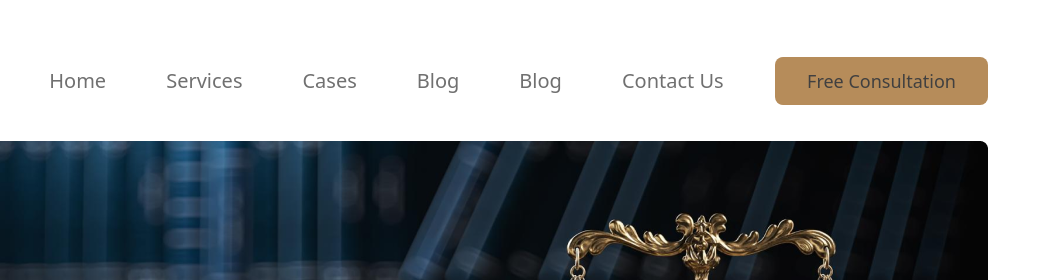
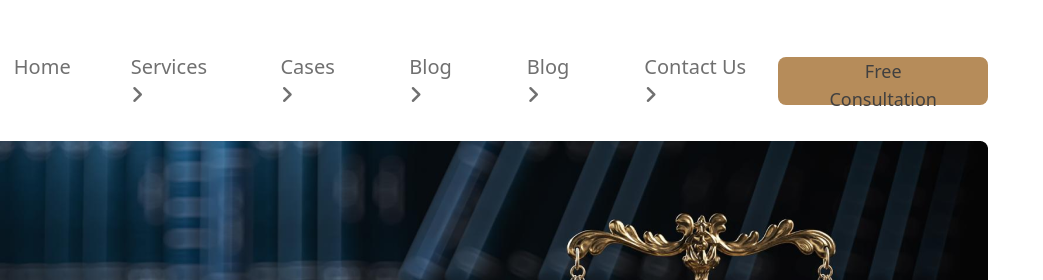
Before and after one commit to MuddacchirIT/assignment-justice, a plain HTML site: page index.html in a window 1280 px wide. Shown: the top 280 px of the page, 237-1280 px from the left. Drawn offline with nearby package versions, Linux system fonts and the light colour scheme.

Commit message:
added angle

```diff
--- a/index.html
+++ b/index.html
@@ -3,6 +3,7 @@
 <head>
     <meta charset="UTF-8">
     <meta name="viewport" content="width=device-width, initial-scale=1.0">
+    <link rel="stylesheet" href="https://cdnjs.cloudflare.com/ajax/libs/font-awesome/6.7.2/css/all.min.css" integrity="sha512-Evv84Mr4kqVGRNSgIGL/F/aIDqQb7xQ2vcrdIwxfjThSH8CSR7PBEakCr51Ck+w+/U6swU2Im1vVX0SVk9ABhg==" crossorigin="anonymous" referrerpolicy="no-referrer" />
     <title>We Want Justice</title>
     <script src="https://cdn.jsdelivr.net/npm/@tailwindcss/browser@4"></script>
 </head>
@@ -15,11 +16,11 @@
                 </div>
                     <div class="flex space-x-5">
                     <a href="" class="text-[#707070] text-xl px-5 hover:bg-red-200 rounded-[2px]">Home</a>
-                    <a href="" class="text-[#707070] text-xl px-5 hover:bg-red-200 rounded-[2px]">Services</a>
-                    <a href="" class="text-[#707070] text-xl px-5 hover:bg-red-200 rounded-[2px]">Cases</a>
-                    <a href="" class="text-[#707070] text-xl px-5 hover:bg-red-200 rounded-[2px]">Blog</a>
-                    <a href="" class="text-[#707070] text-xl px-5 hover:bg-red-200 rounded-[2px]">Blog</a>
-                    <a href="" class="text-[#707070] text-xl px-5 hover:bg-red-200 rounded-[2px]">Contact Us</a>
+                    <a href="" class="text-[#707070] text-xl px-5 hover:bg-red-200 rounded-[2px]">Services <i class="fa-solid fa-angle-right"></i></a>
+                    <a href="" class="text-[#707070] text-xl px-5 hover:bg-red-200 rounded-[2px]">Cases <i class="fa-solid fa-angle-right"></i></a>
+                    <a href="" class="text-[#707070] text-xl px-5 hover:bg-red-200 rounded-[2px]">Blog <i class="fa-solid fa-angle-right"></i></a>
+                    <a href="" class="text-[#707070] text-xl px-5 hover:bg-red-200 rounded-[2px]">Blog <i class="fa-solid fa-angle-right"></i></a>
+                    <a href="" class="text-[#707070] text-xl px-5 hover:bg-red-200 rounded-[2px]">Contact Us <i class="fa-solid fa-angle-right"></i></a>
                 </div>
                     <button class="bg-[#B68C5A] h-12 text-lg text-[#414040] px-8 rounded-lg text-center ml-0 hover:bg-red-200">Free Consultation</button>
             </div>
```
